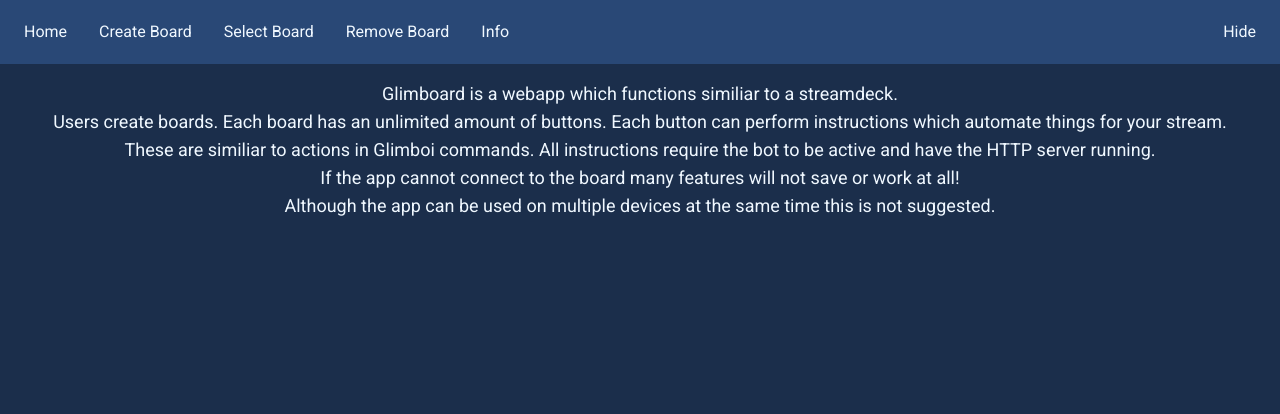
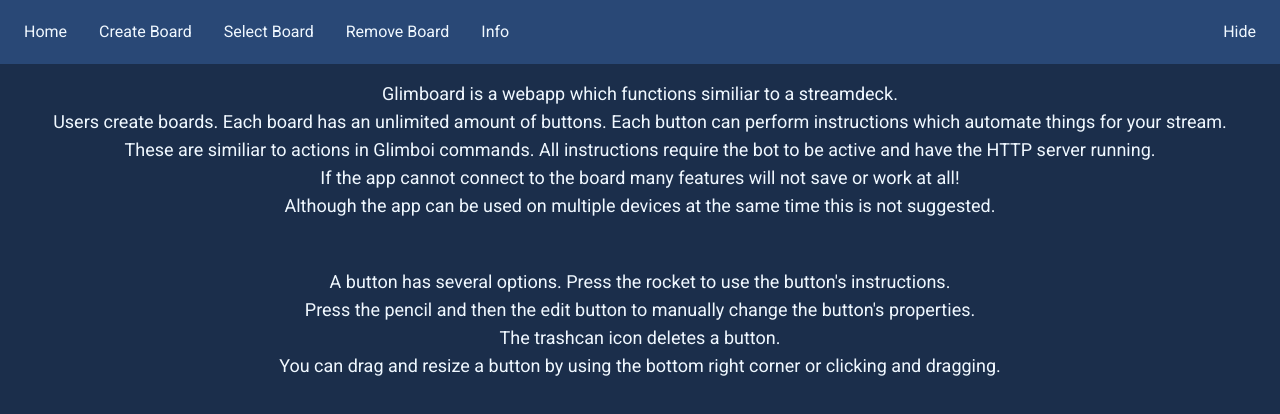
Before and after one commit to aMytho/GlimBoard, an Angular app: page /info in a window 1280 px wide. Shown: the top 414 px of the page. Built offline with nearby package versions, Linux system fonts and the light colour scheme.

Commit message:
Add some instructions

```diff
--- a/src/app/info/info.component.html
+++ b/src/app/info/info.component.html
@@ -4,4 +4,9 @@
     <p>These are similiar to actions in Glimboi commands. All instructions require the bot to be active and have the HTTP server running.</p>
     <p>If the app cannot connect to the board many features will not save or work at all!</p>
     <p>Although the app can be used on multiple devices at the same time this is not suggested.</p>
+
+    <p class="mt-12">A button has several options. Press the rocket to use the button's instructions.</p>
+    <p>Press the pencil and then the edit button to manually change the button's properties.</p>
+    <p>The trashcan icon deletes a button.</p>
+    <p>You can drag and resize a button by using the bottom right corner or clicking and dragging.</p>
 </div>
```
